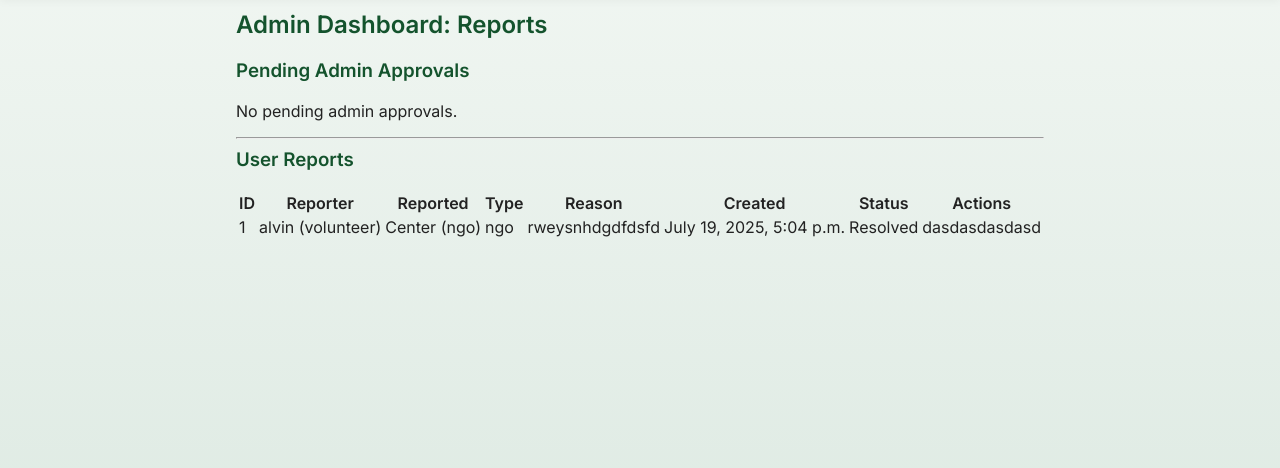
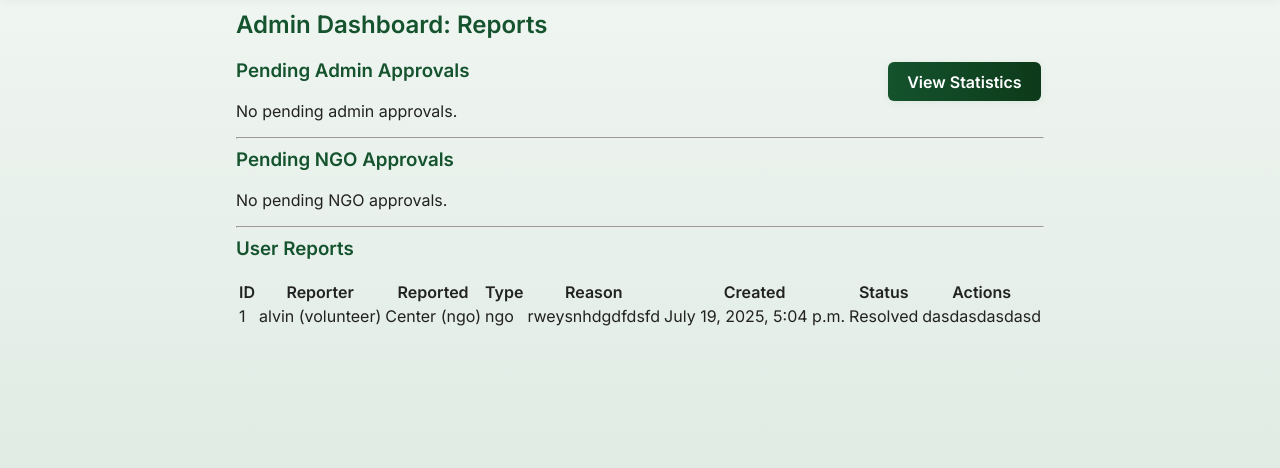
Before and after one commit to donboscobca2023/A-Personalized-Volunteering-Platform-, a Django app: page /accounts/admin_dashboard/ in a window 1280 px wide. Shown: the part 92-560 px from the top of the page. Run offline with Django 5.2, Linux system fonts and the light colour scheme; a user stored in the database is signed in; data comes from the database, SQL or seed files in the repository.

Commit message:
More admin functions and features

```diff
--- a/accounts/models.py
+++ b/accounts/models.py
@@ -10,6 +10,7 @@ class User(AbstractUser):
     )
     role = models.CharField(max_length=10, choices=ROLE_CHOICES, default="volunteer")
     skills = models.CharField(max_length=255, blank=True, help_text="Comma-separated skills (e.g. Python, Fundraising, Event Planning)")
+    is_approved = models.BooleanField(default=True, help_text="Admin approval required for NGOs")
 
     def __str__(self):
         return f"{self.username} ({self.role})"
--- a/accounts/templates/accounts/admin_dashboard.html
+++ b/accounts/templates/accounts/admin_dashboard.html
@@ -2,6 +2,7 @@
 {% block title %}Admin Dashboard{% endblock %}
 {% block content %}
   <h2>Admin Dashboard: Reports</h2>
+  <a href="{% url 'admin_statistics' %}" class="btn" style="float:right;margin-bottom:1em;">View Statistics</a>
   <h3>Pending Admin Approvals</h3>
   {% if pending_admins %}
     <table>
@@ -35,6 +36,41 @@
     </table>
   {% else %}
     <p>No pending admin approvals.</p>
+  {% endif %}
+  <hr>
+  <h3>Pending NGO Approvals</h3>
+  {% if pending_ngos %}
+    <table>
+      <thead>
+        <tr>
+          <th>Username</th>
+          <th>Email</th>
+          <th>Approve</th>
+        </tr>
+      </thead>
+      <tbody>
+        {% for ngo in pending_ngos %}
+        <tr>
+          <td>{{ ngo.username }}</td>
+          <td>{{ ngo.email }}</td>
+          <td>
+            <form method="post" style="display:inline;">
+              {% csrf_token %}
+              <input type="hidden" name="approve_ngo_id" value="{{ ngo.id }}">
+              <button type="submit">Approve</button>
+            </form>
+            <form method="post" style="display:inline; margin-left:8px;">
+              {% csrf_token %}
+              <input type="hidden" name="reject_ngo_id" value="{{ ngo.id }}">
+              <button type="submit" style="background:#c00; color:#fff;">Reject</button>
+            </form>
+          </td>
+        </tr>
+        {% endfor %}
+      </tbody>
+    </table>
+  {% else %}
+    <p>No pending NGO approvals.</p>
   {% endif %}
   <hr>
   <h3>User Reports</h3>
--- a/accounts/urls.py
+++ b/accounts/urls.py
@@ -15,4 +15,5 @@ urlpatterns = [
     path("admin_dashboard/", views.admin_dashboard, name="admin_dashboard"),
     path("download_certificate/<int:app_id>/", views.download_certificate, name="download_certificate"),
     path("notifications/", views.notifications, name="notifications"),
+    path("admin_statistics/", views.admin_statistics, name="admin_statistics"),
 ]
--- a/accounts/views.py
+++ b/accounts/views.py
@@ -13,6 +13,8 @@ from reportlab.lib.colors import HexColor
 from reportlab.lib.utils import ImageReader
 from reportlab.pdfgen import canvas
 from django.db.models import Avg
+from django.contrib.admin.views.decorators import staff_member_required
+from datetime import timedelta
 
 
 def index(request):
@@ -24,6 +26,8 @@ def user_login(request):
         form = LoginForm(request, data=request.POST)
         if form.is_valid():
             user = form.get_user()
+            if getattr(user, 'role', None) == "ngo" and not getattr(user, 'is_approved', True):
+                return render(request, "accounts/login.html", {"form": form, "not_approved": True})
             login(request, user)
             # Redirect based on role
             if getattr(user, 'role', None) == "admin" or user.is_superuser:
@@ -56,9 +60,13 @@ def register(request):
                 else:
                     user.is_staff = False  # Not active admin yet
                     user.is_active = False  # Require approval
+            if user.role == "ngo":
+                user.is_approved = False  # Require admin approval for NGOs
             user.skills = form.cleaned_data.get("skills", "")
             user.save()
-            if user.role == "ngo":
+            if user.role == "ngo" and not user.is_approved:
+                return render(request, "accounts/register.html", {"form": RegistrationForm(), "pending_approval": True})
+            elif user.role == "ngo":
                 login(request, user)
                 return redirect("/accounts/dashboard/ngo/")
             elif user.role == "volunteer":
@@ -198,10 +206,29 @@ def admin_dashboard(request):
                     user_to_delete.delete()
             except User.DoesNotExist:
                 pass
+        elif "approve_ngo_id" in request.POST:
+            ngo_id = request.POST.get("approve_ngo_id")
+            try:
+                ngo_user = User.objects.get(id=ngo_id, role="ngo", is_approved=False)
+                ngo_user.is_approved = True
+                ngo_user.save()
+            except User.DoesNotExist:
+                pass
+        elif "reject_ngo_id" in request.POST:
+            ngo_id = request.POST.get("reject_ngo_id")
+            try:
+                ngo_user = User.objects.get(id=ngo_id, role="ngo", is_approved=False)
+                ngo_user.delete()
+            except User.DoesNotExist:
+                pass
+    pending_ngos = User.objects.filter(role="ngo", is_approved=False)
+    pending_admins = User.objects.filter(role="admin", is_active=False)
     reports = Report.objects.all().order_by("-created_at")
-    pending_admins = User.objects.filter(role="admin", is_active=False)
-    users_to_manage = User.objects.filter(role__in=["volunteer", "ngo"]).order_by("role", "username")
-    return render(request, "accounts/admin_dashboard.html", {"reports": reports, "pending_admins": pending_admins, "users_to_manage": users_to_manage})
+    return render(request, "accounts/admin_dashboard.html", {
+        "pending_admins": pending_admins,
+        "pending_ngos": pending_ngos,
+        "reports": reports,
+    })
 
 
 @login_required
@@ -290,3 +317,28 @@ def get_notification_count(request):
             from .models import Report
             count = Report.objects.filter(handled=False).count()
     return {'notification_count': count}
+
+
+@staff_member_required
+def admin_statistics(request):
+    now = timezone.now()
+    start_month = now.replace(day=1, hour=0, minute=0, second=0, microsecond=0)
+    start_week = now - timedelta(days=now.weekday())
+    start_week = start_week.replace(hour=0, minute=0, second=0, microsecond=0)
+    start_year = now.replace(month=1, day=1, hour=0, minute=0, second=0, microsecond=0)
+    User = get_user_model()
+    stats = {
+        'accounts_month': User.objects.filter(date_joined__gte=start_month).count(),
+        'accounts_week': User.objects.filter(date_joined__gte=start_week).count(),
+        'accounts_year': User.objects.filter(date_joined__gte=start_year).count(),
+        'accounts_total': User.objects.count(),
+        'reports_month': Report.objects.filter(created_at__gte=start_month).count(),
+        'reports_week': Report.objects.filter(created_at__gte=start_week).count(),
+        'reports_year': Report.objects.filter(created_at__gte=start_year).count(),
+        'reports_total': Report.objects.count(),
+        'opportunities_month': Opportunity.objects.filter(created_at__gte=start_month).count(),
+        'opportunities_week': Opportunity.objects.filter(created_at__gte=start_week).count(),
+        'opportunities_year': Opportunity.objects.filter(created_at__gte=start_year).count(),
+        'opportunities_total': Opportunity.objects.count(),
+    }
+    return render(request, 'accounts/statistics.html', {'stats': stats})
--- a/static/css/style.css
+++ b/static/css/style.css
@@ -20,7 +20,7 @@ body {
 /* Fade-in animation for body and main content */
 body, main.container {
     opacity: 0;
-    animation: fadeInBody 1.1s ease-in forwards;
+    animation: fadeInBody 0.5s ease-in forwards;
 }
 @keyframes fadeInBody {
     from { opacity: 0; }
--- a/templates/base.html
+++ b/templates/base.html
@@ -6,6 +6,20 @@
     <meta charset="UTF-8">
     <meta name="viewport" content="width=device-width, initial-scale=1.0">
     <title>{% block title %}Volunteering Platform{% endblock %}</title>
+    <!-- stop white flash in dark mode -->
+    <script>
+      (function() {
+        try {
+          var dark = localStorage.getItem('darkMode');
+          if (dark === 'true' || (dark === null && window.matchMedia('(prefers-color-scheme: dark)').matches)) {
+            document.documentElement.style.background = '#181a1b';
+            document.addEventListener('DOMContentLoaded', function() {
+              document.body.classList.add('dark-mode');
+            });
+          }
+        } catch(e) {}
+      })();
+    </script>
     <link rel="stylesheet" href="{% static 'css/style.css' %}">
     <style>
       .container { max-width: 900px; margin: 0 auto; padding: 2em 1em; }
```
Also changed, not shown: accounts/forms.py (+14 -1 lines), accounts/templates/accounts/register.html (+24 -1 lines), accounts/templates/accounts/statistics.html (added, +28 -0 lines), accounts/migrations/0004_user_is_approved.py (added).
